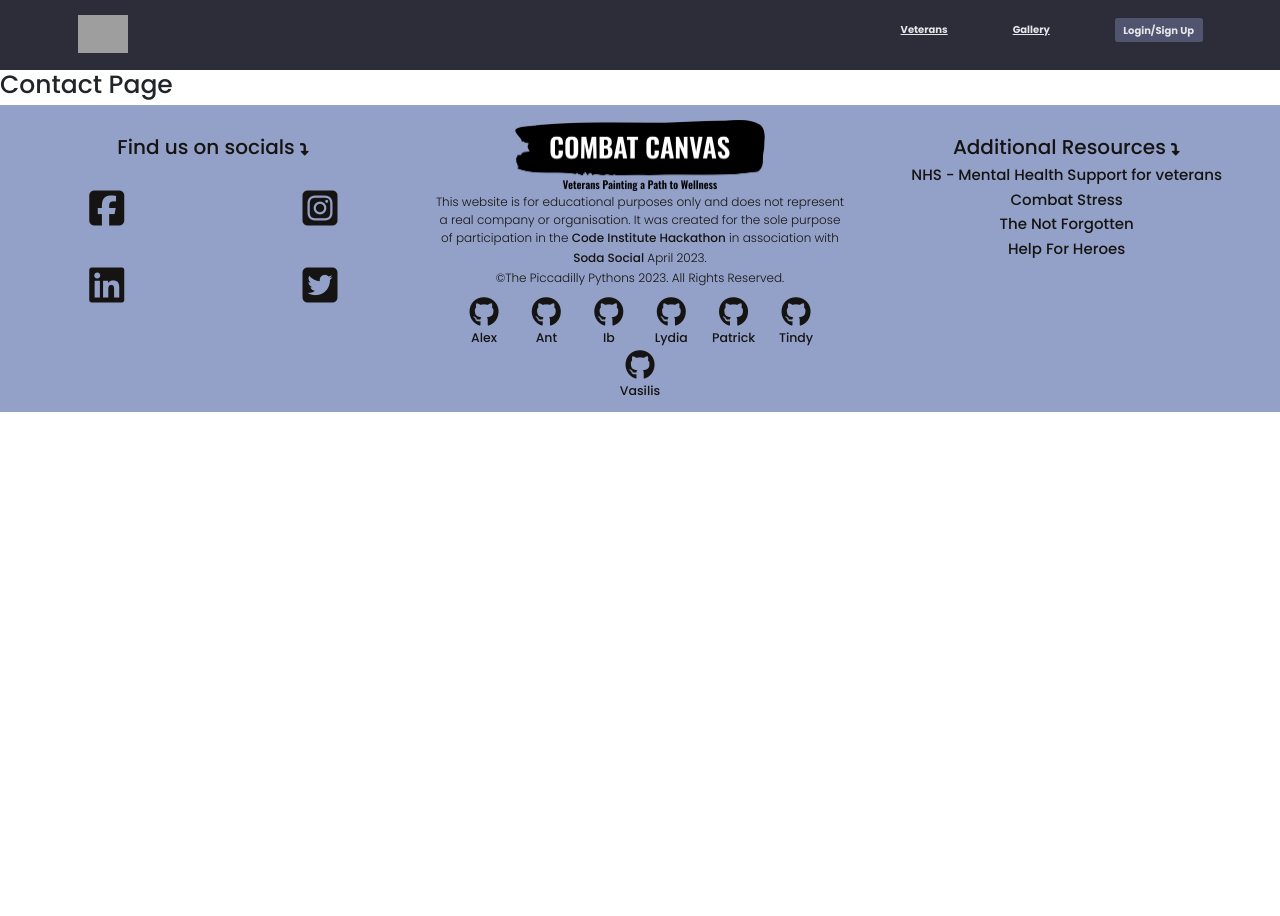
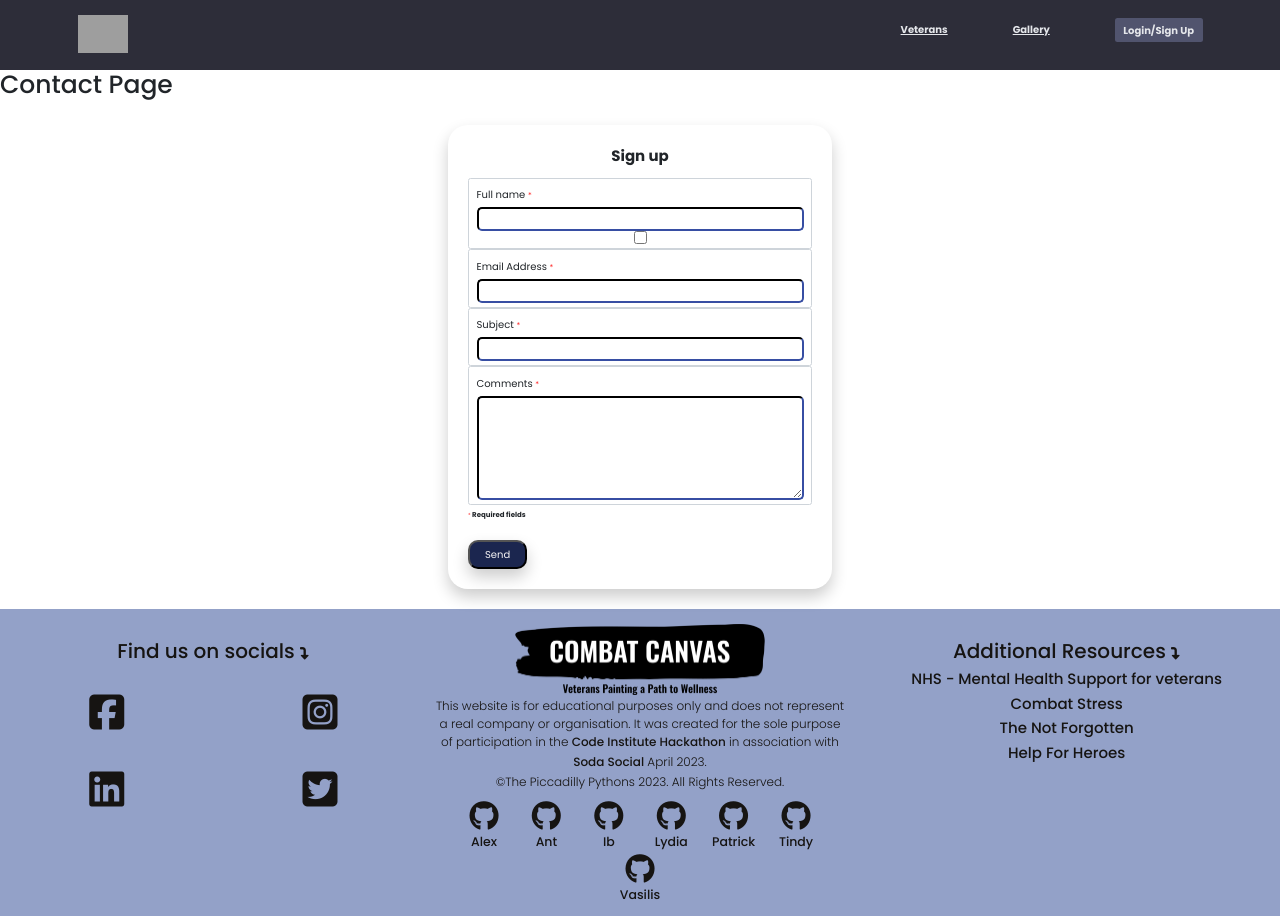
Before and after one commit to tindyc/Combat-Canvas, a Django app: page /contact in a window 1280 px wide. Before the commit the page ends 412 px from the top, so only its background shows below. Run offline with Django 4.2, Linux system fonts and the light colour scheme; some libraries are stand-ins or nearby versions; grey boxes are pictures that could not be loaded.

Commit message:
Add and style contact form to contact app

```diff
--- a/contact/templates/contact/contact.html
+++ b/contact/templates/contact/contact.html
@@ -4,4 +4,39 @@
 
 <h1>Contact Page</h1>
 
+<div class="form-container-outer">
+    <div class="form-container-mid">
+        <div class="form-container">
+            <form action="" method="post" class="contact-form">
+                <legend>Sign up</legend>
+                <div class="form-control">
+                    <label for="full-name">Full name <span class="required-field">*</span></label>
+                    <input type="text" id="full-name" name="full_name" class="text-input" required>
+                    <input type="checkbox">
+                </div>
+                <div class="form-control">
+                    <label for="email">Email Address <span class="required-field">*</span></label>
+                    <input type="email" id="email" name="email_address" class="text-input" required>
+                </div>
+                <div class="form-control">
+                    <label for="subject">Subject <span class="required-field">*</span></label>
+                    <input type="text" id="subject" name="subject_form" class="text-input subject" required>
+                </div>
+                <div class="form-control">
+                    <label for="comments">Comments <span class="required-field">*</span></label>
+                    <textarea id="comments" cols="20" rows="5" maxlength="500" name="commnents_form"
+                        class="text-input" required></textarea>
+                </div>
+                <div id="required-field-bottom">
+                    <span class="required-field">*</span> Required fields
+                </div>
+                <div>
+                    <input type="submit" value="Send" class="send-button">
+                </div>
+
+            </form>
+        </div>
+    </div>
+</div>
+
 {% endblock %}
--- a/static/styles/app.css
+++ b/static/styles/app.css
@@ -704,6 +704,91 @@
   }
 
   /*=======================
+    Contact Form
+  ========================*/
+
+  legend {
+    margin-bottom: 10px;
+    text-align: center;
+}
+
+.form-container-mid {
+    display: flex;
+    justify-content: center;
+}
+
+.form-container {
+    margin: 20px 0;
+    display: flex;
+    justify-content: center;
+    flex-basis: 100%;
+}
+
+.contact-form {
+    padding: 20px;
+    display: flex;
+    flex-direction: column;
+    flex-basis: 30%;
+    font-weight: 600;
+    border-radius: 2rem;
+    box-shadow: 0 8px 16px 0 rgba(0, 0, 0, 0.2 );
+    /* color: #1B264F; */
+}
+
+.form-control {
+    display: flex;
+    flex-direction: column;
+    flex: 1;
+}
+
+.form-control input {
+    font-size: 100%;
+}
+
+.form-control label {
+    padding: 5px 0;
+}
+
+.text-input {
+    border-radius: 5px;
+    border: 2px inset #1B264F;
+    line-height: 2;
+    font-family: 'Oswald Heavy', 'Merriweather Sans', sans-serif;
+    font-size: 100%;
+}
+
+.required-field {
+    color: red;
+    font-size: 80%;
+}
+
+.send-button {
+    margin-top: 20px;
+    border-radius: 1rem;
+    background-color: #1B264F;
+    color: #F5F3F5;
+    padding: 5px 15px;
+    box-shadow: 0 8px 16px 0 rgba(0, 0, 0, 0.2 );
+}
+
+#required-field-bottom {
+    margin-top: 5px;
+    font-size: 70%;
+}
+
+@media screen and (max-width:400px) {
+    .contact-form {
+        flex-basis: 100%;
+    }
+}
+
+@media screen and (max-width:820px) {
+    .contact-form {
+        flex-basis: 70%;
+    }
+}
+
+  /*=======================
     Inbox
   ========================*/
 
```
